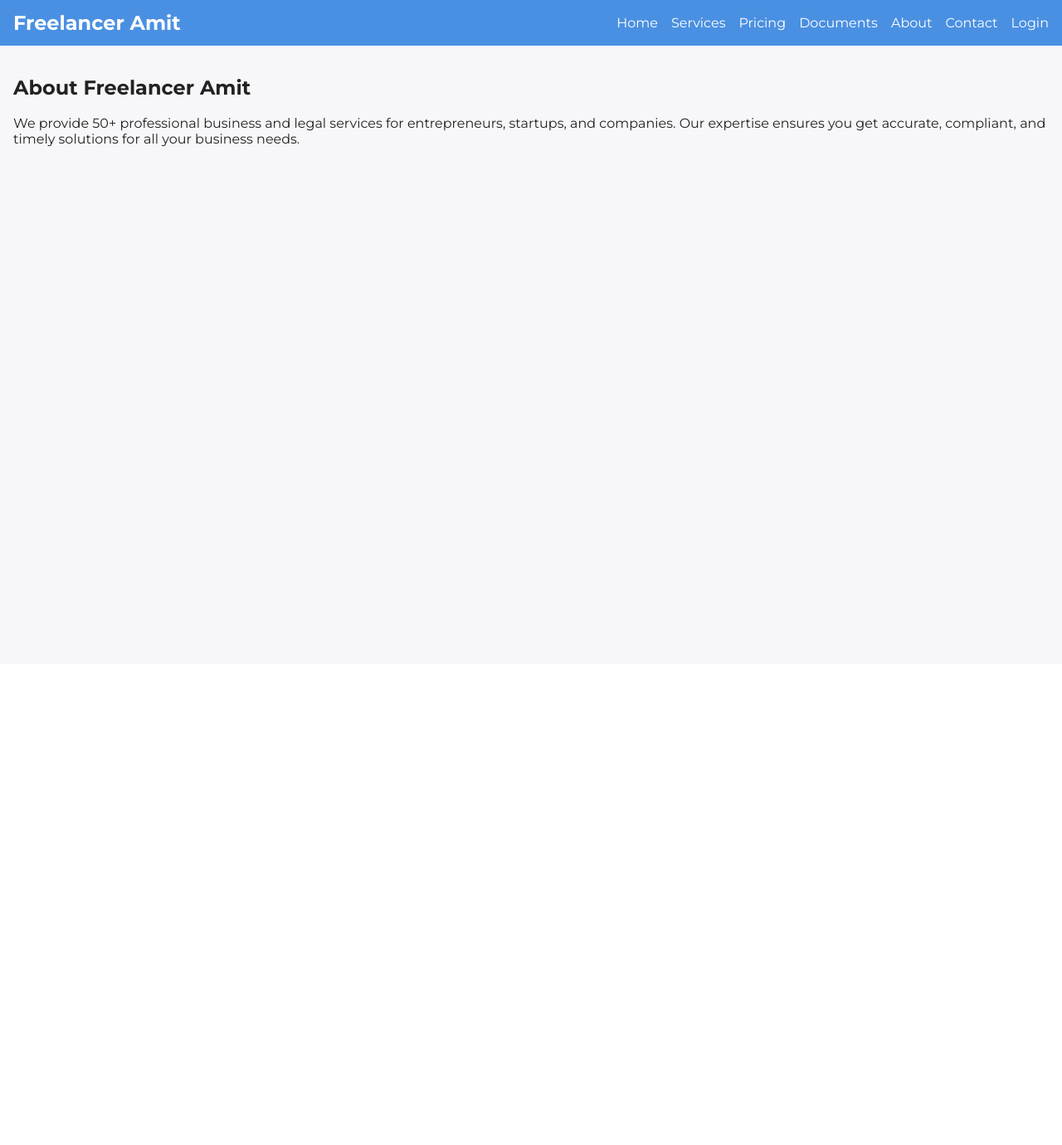
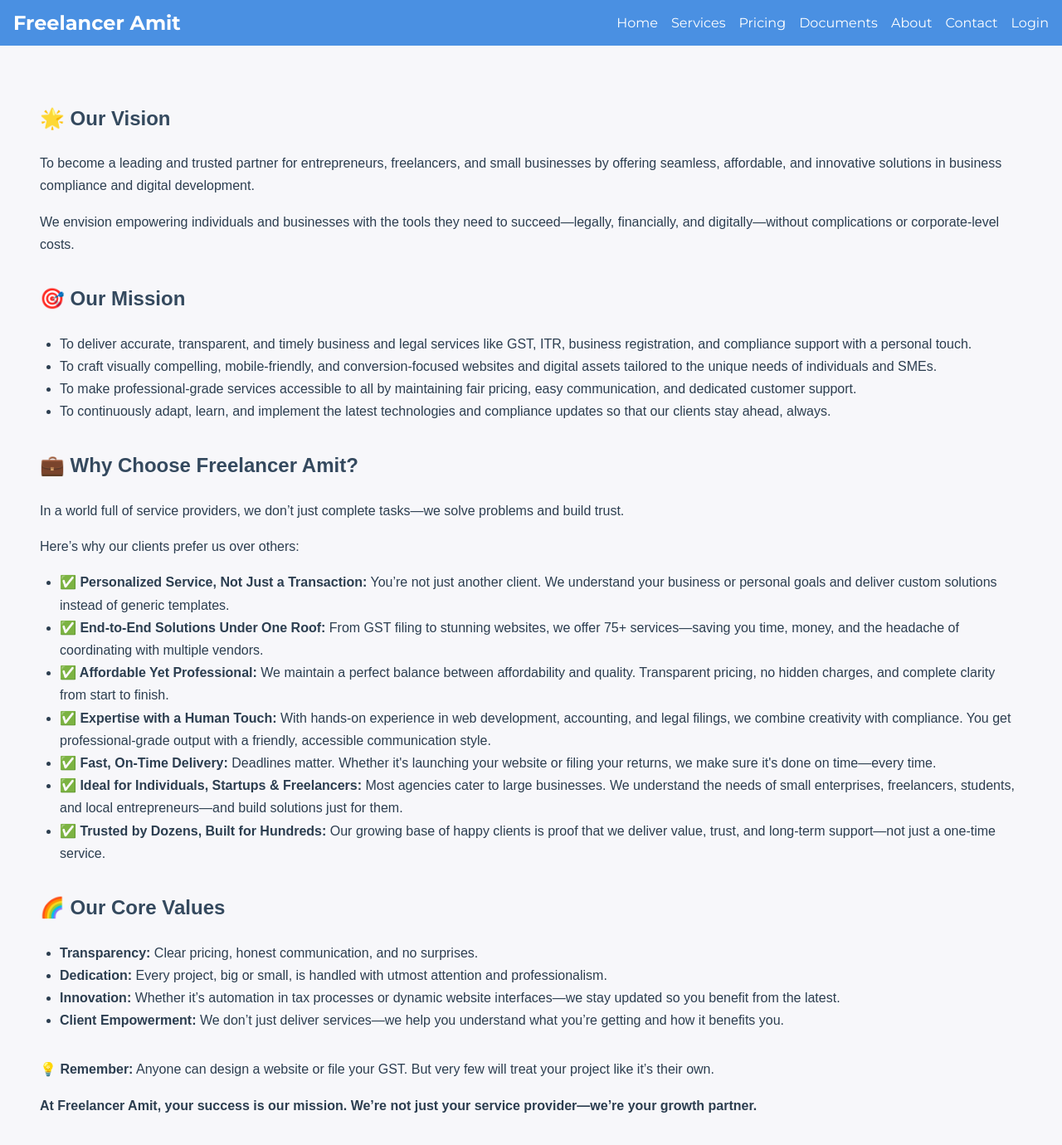
Before and after one commit to AMIT9437/FREELANCERAMIT.IN, a React (Create React App) app: page /about in a window 1280 px wide. Shown: the top 1380 px of the page at 83% size. Before the commit the page ends 800 px from the top, so only its background shows below. Built offline with nearby package versions, Linux system fonts and the light colour scheme.

Commit message:
Update About.js

```diff
--- a/src/pages/About.js
+++ b/src/pages/About.js
@@ -1,9 +1,61 @@
 import React from "react";
-export default function About() {
+
+const About = () => {
   return (
-    <div>
-      <h2>About Freelancer Amit</h2>
-      <p>We provide 50+ professional business and legal services for entrepreneurs, startups, and companies. Our expertise ensures you get accurate, compliant, and timely solutions for all your business needs.</p>
+    <div style={{ padding: "2rem", fontFamily: "Arial, sans-serif", lineHeight: "1.7", color: "#2c3e50" }}>
+      <section style={{ marginBottom: "2rem" }}>
+        <h2 style={{ color: "#34495e" }}>🌟 Our Vision</h2>
+        <p>
+          To become a leading and trusted partner for entrepreneurs, freelancers, and small businesses by offering
+          seamless, affordable, and innovative solutions in business compliance and digital development.
+        </p>
+        <p>
+          We envision empowering individuals and businesses with the tools they need to succeed—legally, financially,
+          and digitally—without complications or corporate-level costs.
+        </p>
+      </section>
+
+      <section style={{ marginBottom: "2rem" }}>
+        <h2 style={{ color: "#34495e" }}>🎯 Our Mission</h2>
+        <ul style={{ paddingLeft: "1.5rem" }}>
+          <li>To deliver accurate, transparent, and timely business and legal services like GST, ITR, business registration, and compliance support with a personal touch.</li>
+          <li>To craft visually compelling, mobile-friendly, and conversion-focused websites and digital assets tailored to the unique needs of individuals and SMEs.</li>
+          <li>To make professional-grade services accessible to all by maintaining fair pricing, easy communication, and dedicated customer support.</li>
+          <li>To continuously adapt, learn, and implement the latest technologies and compliance updates so that our clients stay ahead, always.</li>
+        </ul>
+      </section>
+
+      <section style={{ marginBottom: "2rem" }}>
+        <h2 style={{ color: "#34495e" }}>💼 Why Choose Freelancer Amit?</h2>
+        <p>In a world full of service providers, we don’t just complete tasks—we solve problems and build trust.</p>
+        <p>Here’s why our clients prefer us over others:</p>
+        <ul style={{ paddingLeft: "1.5rem" }}>
+          <li><strong>✅ Personalized Service, Not Just a Transaction:</strong> You’re not just another client. We understand your business or personal goals and deliver custom solutions instead of generic templates.</li>
+          <li><strong>✅ End-to-End Solutions Under One Roof:</strong> From GST filing to stunning websites, we offer 75+ services—saving you time, money, and the headache of coordinating with multiple vendors.</li>
+          <li><strong>✅ Affordable Yet Professional:</strong> We maintain a perfect balance between affordability and quality. Transparent pricing, no hidden charges, and complete clarity from start to finish.</li>
+          <li><strong>✅ Expertise with a Human Touch:</strong> With hands-on experience in web development, accounting, and legal filings, we combine creativity with compliance. You get professional-grade output with a friendly, accessible communication style.</li>
+          <li><strong>✅ Fast, On-Time Delivery:</strong> Deadlines matter. Whether it's launching your website or filing your returns, we make sure it's done on time—every time.</li>
+          <li><strong>✅ Ideal for Individuals, Startups & Freelancers:</strong> Most agencies cater to large businesses. We understand the needs of small enterprises, freelancers, students, and local entrepreneurs—and build solutions just for them.</li>
+          <li><strong>✅ Trusted by Dozens, Built for Hundreds:</strong> Our growing base of happy clients is proof that we deliver value, trust, and long-term support—not just a one-time service.</li>
+        </ul>
+      </section>
+
+      <section style={{ marginBottom: "2rem" }}>
+        <h2 style={{ color: "#34495e" }}>🌈 Our Core Values</h2>
+        <ul style={{ paddingLeft: "1.5rem" }}>
+          <li><strong>Transparency:</strong> Clear pricing, honest communication, and no surprises.</li>
+          <li><strong>Dedication:</strong> Every project, big or small, is handled with utmost attention and professionalism.</li>
+          <li><strong>Innovation:</strong> Whether it’s automation in tax processes or dynamic website interfaces—we stay updated so you benefit from the latest.</li>
+          <li><strong>Client Empowerment:</strong> We don’t just deliver services—we help you understand what you’re getting and how it benefits you.</li>
+        </ul>
+      </section>
+
+      <section>
+        <p><strong>💡 Remember:</strong> Anyone can design a website or file your GST. But very few will treat your project like it’s their own.</p>
+        <p><strong>At Freelancer Amit, your success is our mission. We’re not just your service provider—we’re your growth partner.</strong></p>
+      </section>
     </div>
   );
-}
+};
+
+export default About;
```
